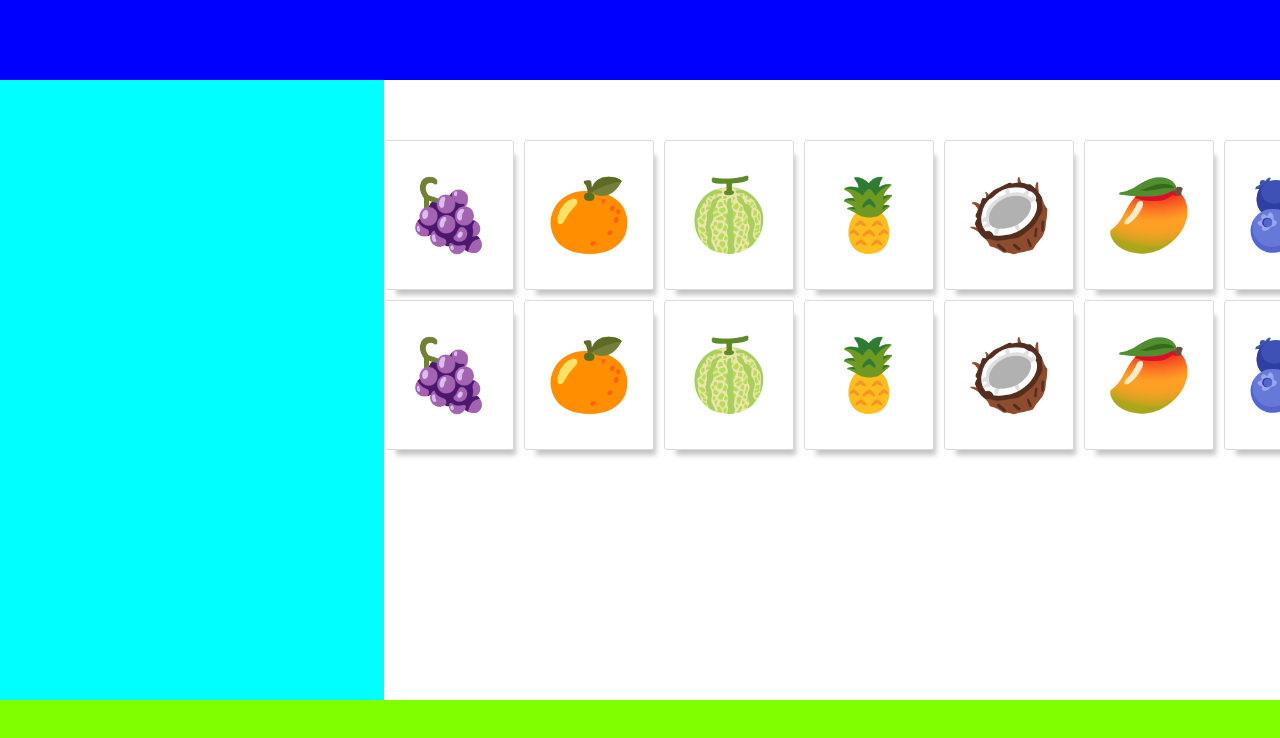
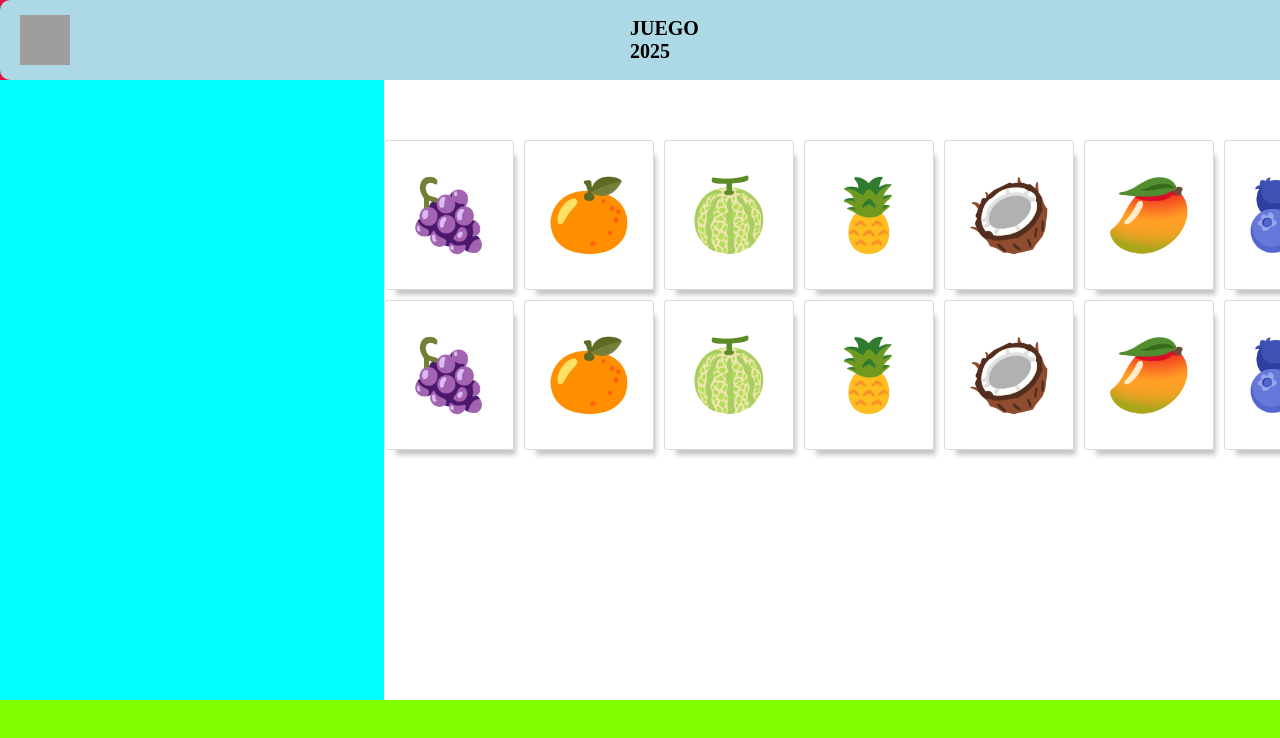
Before and after one commit to xalyrodas/juego2025, a plain HTML site: page index.html in a window 1280 px wide. Shown: the top 738 px of the page. Drawn offline with Linux system fonts and the light colour scheme; grey boxes are pictures that could not be loaded; files whose address does not match are found by name.

Commit message:
se termina el diseño del header

```diff
--- a/componentes/header/header.css
+++ b/componentes/header/header.css
@@ -1,6 +1,39 @@
-.header{
+.header {
+    display: flex;
+    align-items: center;
+    justify-content: space-between;
 
-    background-color: blue;
+    background-color: #add8e6;
+    padding: 10px;
+    border-radius: 10px;
+    gap: 550px;
+}
 
+.icono {
+    width: 50px;
+    height: 50px;
+}
+
+.title {
+    font-size: 20px;
+    font-weight: bold;
+    margin-left: 10px;
 
 }
+
+.progress-container {
+    display: flex;
+    gap: 10px;
+
+}
+
+.step {
+    width: 30px;
+    height: 30px;
+    background-color: #ffecb3;
+    display: flex;
+    align-items: center;
+    justify-content: center;
+    border-radius: 50%;
+    font-weight: bold;
+}
--- a/componentes/header/header.js
+++ b/componentes/header/header.js
@@ -0,0 +1,56 @@
+function header1(){
+
+    let header=document.createElement('header');
+    header.className="header";
+
+
+
+    let icon = document.createElement("img");
+    icon.src = "https://cdn-icons-png.flaticon.com/512/2533/2533982.png"; // Cambia esto por la ruta correcta de tu icono
+    icon.alt = "Icono del juego";
+    icon.className = "icono";
+
+    let title = document.createElement('h1');
+    title.textContent = "JUEGO 2025";
+    title.className = "title";
+
+    let progressContainer = document.createElement('div');
+    progressContainer.className = "progress-container";
+
+    let step1 = document.createElement('div');
+    step1.className = "step";
+    step1.textContent = "1";
+
+    let step2 = document.createElement('div');
+    step2.className = "step";
+    step2.textContent = "2";
+
+    let step3 = document.createElement('div');
+    step3.className = "step";
+    step3.textContent = "3";
+
+    let step4 = document.createElement('div');
+    step4.className = "step";
+    step4.textContent = "4";
+
+    let step5 = document.createElement('div');
+    step5.className = "step";
+    step5.textContent = "5";
+
+    progressContainer.appendChild(step1);
+    progressContainer.appendChild(step2);
+    progressContainer.appendChild(step3);
+    progressContainer.appendChild(step4);
+    progressContainer.appendChild(step5);
+
+    header.appendChild(icon);
+    header.appendChild(title);
+
+
+
+    header.appendChild(progressContainer);
+
+    return header;
+}
+
+export{header1}
--- a/index.js
+++ b/index.js
@@ -1,3 +1,4 @@
+import {  header1 } from "./componentes/header/header.js";
 import { cargarCartas } from "./componentes/tablero/tablero.js";
 
 
@@ -10,6 +11,7 @@ let contenedor = document.createElement(`div`);
 let header = document.createElement(`div`);
 contenedor.appendChild(header);
 header.className = "header";
+header.appendChild(header1());
 
 let progreso = document.createElement(`div`);
 contenedor.appendChild(progreso);
```
